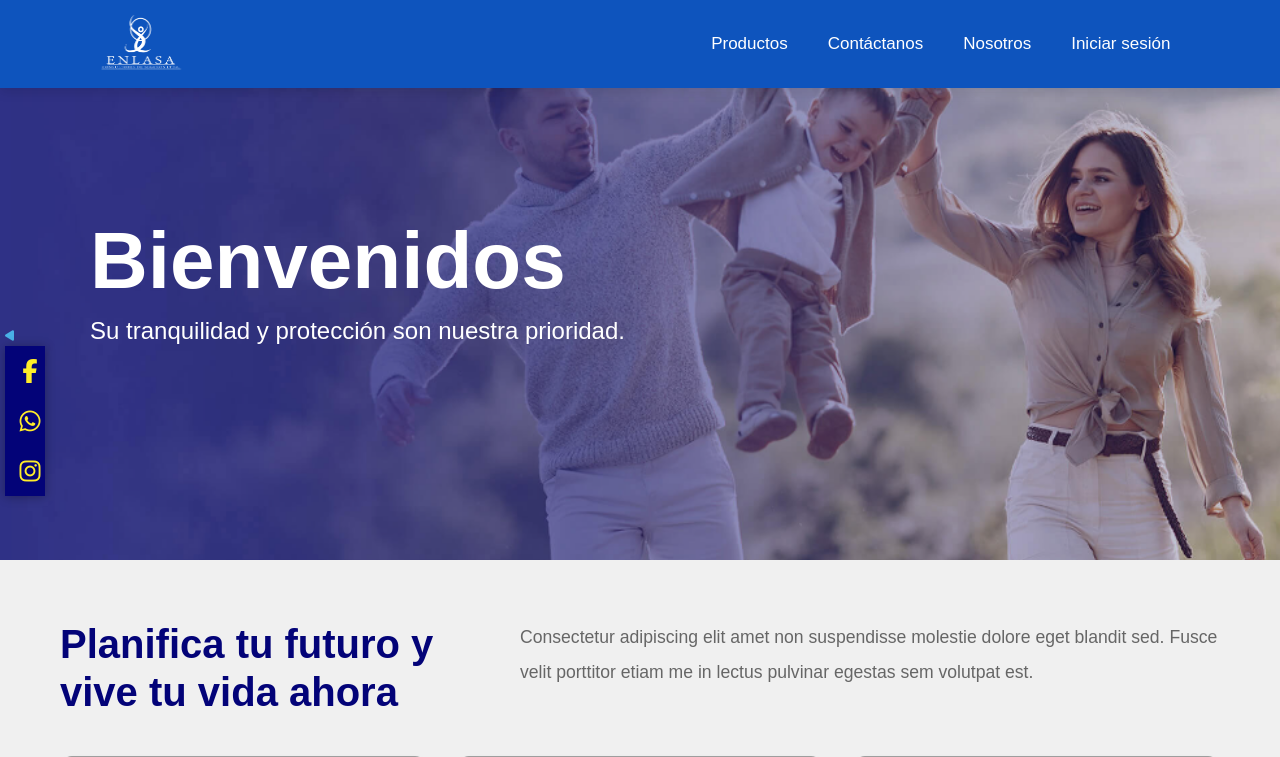
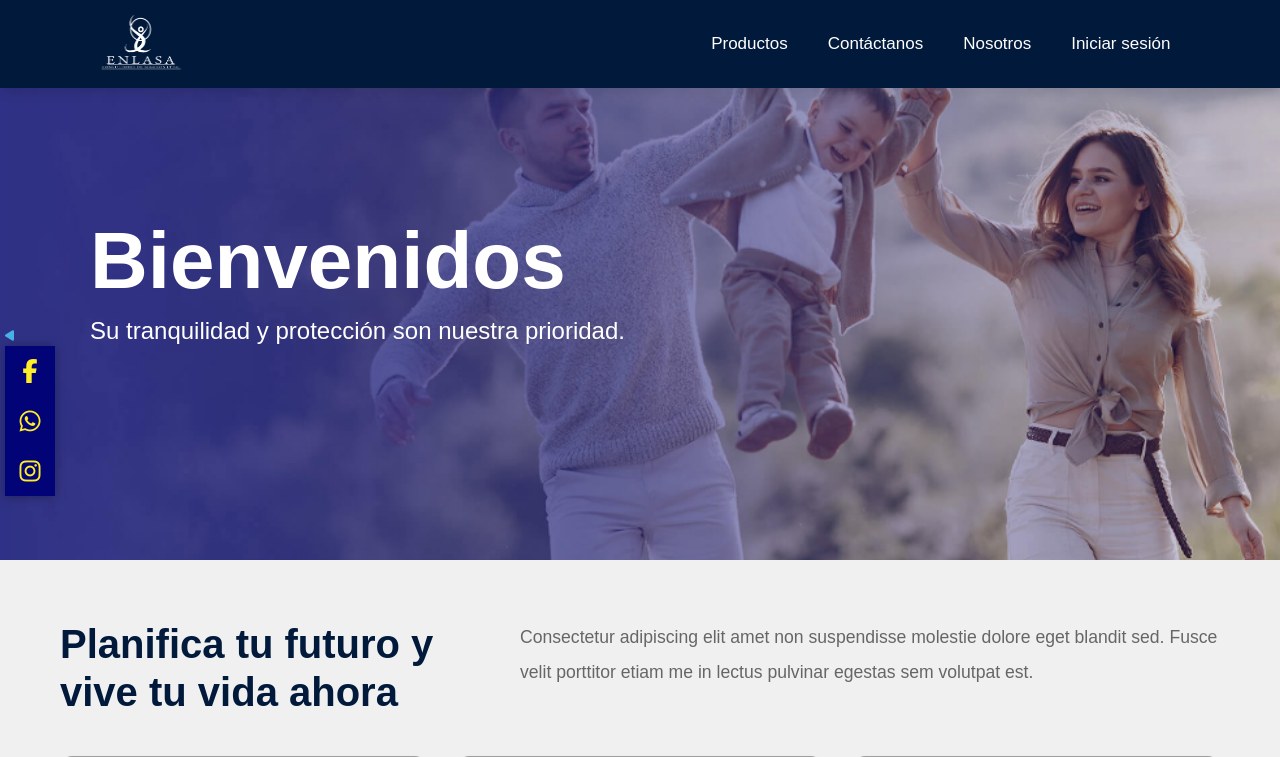
Before and after one commit to scanizales/Enlasa_D, a Django app: page / in a window 1280 px wide. Shown: the top 757 px of the page. Run offline with Django 5.2, Linux system fonts and the light colour scheme; some libraries are stand-ins or nearby versions; some web fonts are replaced; grey boxes are pictures that could not be loaded.

Commit message:
pag principaly sub pag

```diff
--- a/home/static/css/cuerpoP.css
+++ b/home/static/css/cuerpoP.css
@@ -5,7 +5,9 @@
     --amarilo-oscuro:#FFA500;
     --text-color: #333;
     --text-secondary: #666;
-    --color-header:#030378;
+    --color-primario: #01193B;
+    --color-secundario: #0048B0;
+    --color-terceario: #004EE1;
 }
 
 body {
@@ -124,7 +126,7 @@ body {
     font-size: 2.5rem;
     margin: 0;
     line-height: 1.2;
-    color: var(--color-header);
+    color: var(--color-primario);
     }
 
     .description {
@@ -167,7 +169,7 @@ body {
     bottom: 0;
     left: 0;
     right: 0;
-    background: linear-gradient(to top, rgba(0,51,102,0.9), rgba(0,51,102,0));
+    background: linear-gradient(to top, var(--color-primario), rgba(0,51,102,0));
     color: white;
     padding: 20px;
     font-size: 1.5rem;
--- a/home/static/css/obligatorios.css
+++ b/home/static/css/obligatorios.css
@@ -19,7 +19,6 @@ header{
     top: 0;
     left: 0;
     right: 0;
-    background: #0e54bd;
     box-shadow: 0 5px 10px rgba(0,0,0,.1);
     padding: 2px 7%;
     display: flex;
--- a/home/static/css/public.css
+++ b/home/static/css/public.css
@@ -1,11 +1,16 @@
 @import url('https://fonts.googleapis.com/css2?family=Afacad+Flux:wght@100..1000&family=Afacad:ital,wght@0,400..700;1,400..700&family=Merriweather:ital,wght@0,300;0,400;0,700;0,900;1,300;1,400;1,700;1,900&family=Outfit:wght@100..900&display=swap');
+:root{
+  --color-primario: #01193B;
+  --color-secundario: #0048B0;
+  --color-terceario: #004EE1;
 
+}
 header{
     position: fixed;
     top: 0;
     left: 0;
     right: 0;
-    background: #030378;
+    background: var(--color-primario);
     box-shadow: 0 5px 10px rgba(0,0,0,.1);
     padding: 2px 7%;
     display: flex;
@@ -34,7 +39,7 @@ header .navbar ul li a{
 }
 
 header .navbar ul li a:hover{
-    background: #073a86;
+    background: var(--color-secundario);
     color:#fff;
 
 }
@@ -43,7 +48,7 @@ header .navbar ul li ul{
     position:absolute;
     left: 0;
     width:200px;
-    background:#030378;
+    background: var(--color-primario);
     display: none;
     margin:0;
     padding:0;
@@ -73,7 +78,7 @@ header .navbar ul li:hover > ul{
         top: 100%;
         left: 0;
         right: 0;
-        background:#030378;
+        background: var(--color-primario);
         border-top: 1px solid rgba(0,0,0,.1);
     }
 
@@ -87,7 +92,7 @@ header .navbar ul li:hover > ul{
     }
 
     header .navbar ul li ul li{
-        background:#2e77e4;
+        background: var(--color-terceario);
     }
 }
 
@@ -156,7 +161,7 @@ header .navbar ul li:hover > ul{
 
         /* Redes Sociales */
         .container-bar2 {
-          width: 50px;
+          width: 60px;
           position: fixed;
           left: 0;
           top: 40%;
@@ -189,7 +194,7 @@ header .navbar ul li:hover > ul{
         .title {
           font-family: Roboto, sans-serif;
           position: absolute;
-          background: #020248;
+          background: var(--color-primario);
           padding: 0px 8px;
           height: 30px;
           line-height: 30px;
@@ -262,7 +267,7 @@ header .navbar ul li:hover > ul{
 
 
 .footer {
-  background-color: #0a3d62;
+  background-color: var(--color-primario);
   color: white;
   padding: 40px 20px;
   margin-top: 30px; /* Agrega espacio encima del pie de página */
--- a/home/static/css/vida.css
+++ b/home/static/css/vida.css
@@ -19,7 +19,6 @@ header{
     top: 0;
     left: 0;
     right: 0;
-    background: #0e54bd;
     box-shadow: 0 5px 10px rgba(0,0,0,.1);
     padding: 2px 7%;
     display: flex;
--- a/home/templates/layouts/basePublic.html
+++ b/home/templates/layouts/basePublic.html
@@ -27,7 +27,7 @@
                     <ul>
                         <li><a href="">Seguros generales</a></li>
                         <li><a href="">Seguros de hogar y copropiedad</a></li>
-                        <li><a href="{% url 'segurosObligatorios' %}">Seguros obligatorios</a></li>
+                        <li><a href="">Seguros obligatorios</a></li>
                         <li><a href="{% static 'segurosVida' %}">Seguros de vida</a></li>
                     </ul>
                 </li>
```
